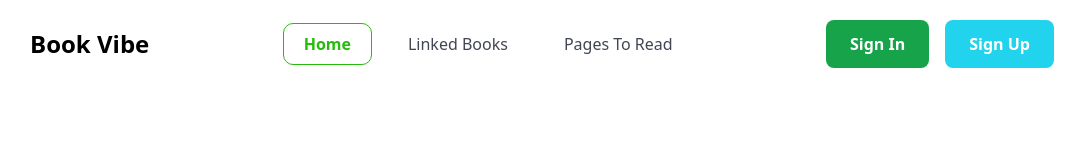
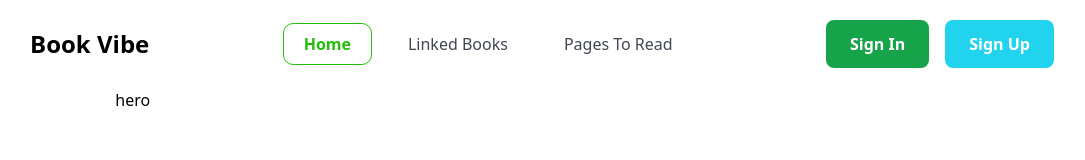
Before and after one commit to TahsinAlahi/book-lock, a React (Vite) app: page / in a window 1280 px wide. Shown: the top 160 px of the page, without its empty margins (98-1183 px from the left). Built offline with nearby package versions, Linux system fonts and the light colour scheme; no server answers.

Commit message:
made some css fixs

```diff
--- a/src/App.jsx
+++ b/src/App.jsx
@@ -3,8 +3,9 @@ import { Outlet } from "react-router-dom";
 
 function App() {
   return (
-    <div>
+    <div className=" w-full flex-col lg:max-w-screen-lg mx-auto">
       <Navbar />
+
       <Outlet />
     </div>
   );
--- /dev/null
+++ b/src/Components/HeroSection.jsx
@@ -0,0 +1,5 @@
+function HeroSection() {
+  return <div className="mb-5 lg:w-5/6 h-[calc(100dvh-88px)]">hero</div>;
+}
+
+export default HeroSection;
--- a/src/Components/Navbar.jsx
+++ b/src/Components/Navbar.jsx
@@ -2,7 +2,7 @@ import { NavLink, Link } from "react-router-dom";
 
 function Navbar() {
   return (
-    <nav className="flex items-center justify-between lg:max-w-screen-lg lg:mx-auto lg:my-5">
+    <nav className="flex items-center justify-between w-full  lg:py-5">
       <Link to={"/"} className="text-2xl font-bold">
         Book Vibe
       </Link>
--- a/src/Pages/HomePage.jsx
+++ b/src/Pages/HomePage.jsx
@@ -1,10 +1,15 @@
+import HeroSection from "../Components/HeroSection";
 import { useBooks } from "../Contexts/BookContext";
 
 function HomePage() {
   const { allBooks, isLoading } = useBooks();
   console.log(allBooks);
 
-  return <main></main>;
+  return (
+    <main className="w-full flex items-center flex-col max-h-full">
+      <HeroSection />
+    </main>
+  );
 }
 
 export default HomePage;
```
